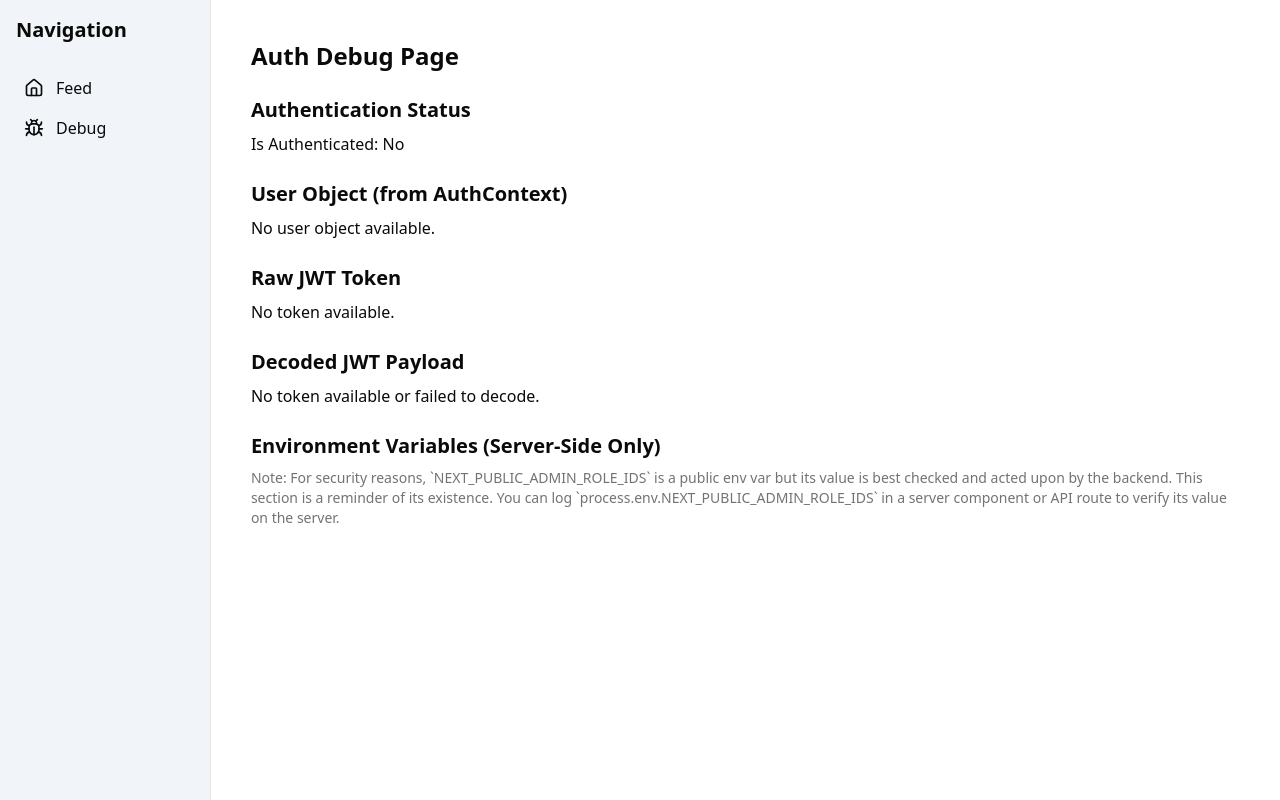
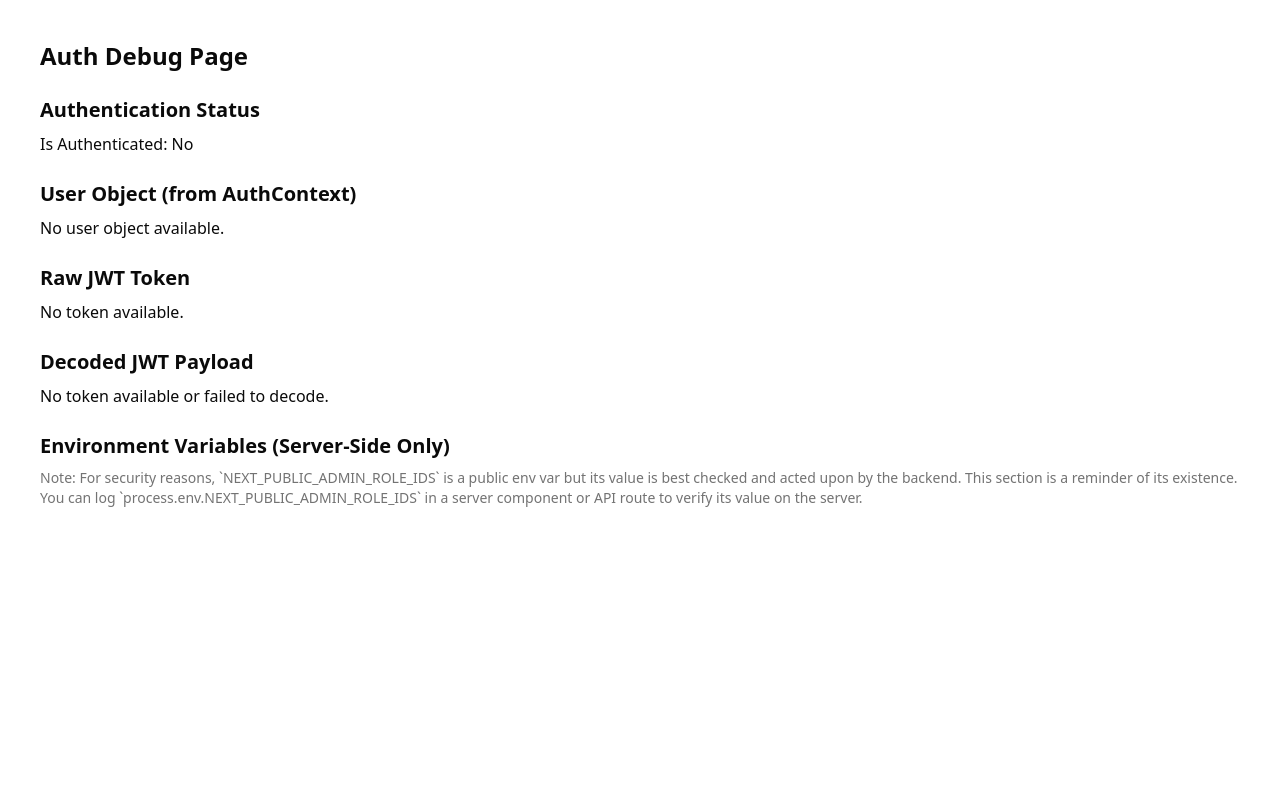
Before and after one commit to flotob/curia, a Next.js app: page /debug in a window 1280 px wide. Built offline with nearby package versions, Linux system fonts and the light colour scheme; no server answers.

Commit message:
show sidebar only for superadmin for now

```diff
--- a/src/app/layout.tsx
+++ b/src/app/layout.tsx
@@ -4,7 +4,7 @@ import "./globals.css";
 import 'highlight.js/styles/github-dark.css';
 import { Providers } from "./providers";
 import { ThemeProvider } from "@/components/theme-provider";
-import { Sidebar } from "@/components/layout/Sidebar";
+import { MainLayoutWithSidebar } from "@/components/layout/MainLayoutWithSidebar";
 
 const geistSans = Geist({
   variable: "--font-geist-sans",
@@ -38,13 +38,7 @@ export default function RootLayout({
           disableTransitionOnChange
         >
           <Providers>
-            <div className="flex min-h-screen">
-              <Sidebar />
-              <main className="flex-grow p-4 md:p-6">
-                {/* You might want to add a Navbar here later if needed */}
-                {children}
-              </main>
-            </div>
+            <MainLayoutWithSidebar>{children}</MainLayoutWithSidebar>
           </Providers>
         </ThemeProvider>
       </body>
--- /dev/null
+++ b/src/components/layout/MainLayoutWithSidebar.tsx
@@ -0,0 +1,35 @@
+'use client';
+
+import { useAuth } from '@/contexts/AuthContext';
+import { Sidebar } from './Sidebar';
+import React from 'react';
+
+interface MainLayoutWithSidebarProps {
+  children: React.ReactNode;
+}
+
+export const MainLayoutWithSidebar: React.FC<MainLayoutWithSidebarProps> = ({ children }) => {
+  const { user, isAuthenticated } = useAuth();
+  const [isSuperAdmin, setIsSuperAdmin] = React.useState(false);
+
+  React.useEffect(() => {
+    // Environment variables starting with NEXT_PUBLIC_ are available on the client.
+    const superAdminId = process.env.NEXT_PUBLIC_SUPERADMIN_ID;
+    if (isAuthenticated && user?.userId && superAdminId) {
+      setIsSuperAdmin(user.userId === superAdminId);
+    } else {
+      setIsSuperAdmin(false);
+    }
+  }, [user, isAuthenticated]);
+
+  return (
+    <div className="flex min-h-screen">
+      {isSuperAdmin && <Sidebar />}
+      <main className={`flex-grow p-4 md:p-6 ${!isSuperAdmin ? 'w-full' : ''}`}>
+        {/* If sidebar is not shown, main can take full width if needed,
+            or rely on flex-grow. Explicit w-full if sidebar is hidden can be useful. */}
+        {children}
+      </main>
+    </div>
+  );
+};
```
Also changed, not shown: 1 other file (tests, documents, lock files or other folders).
